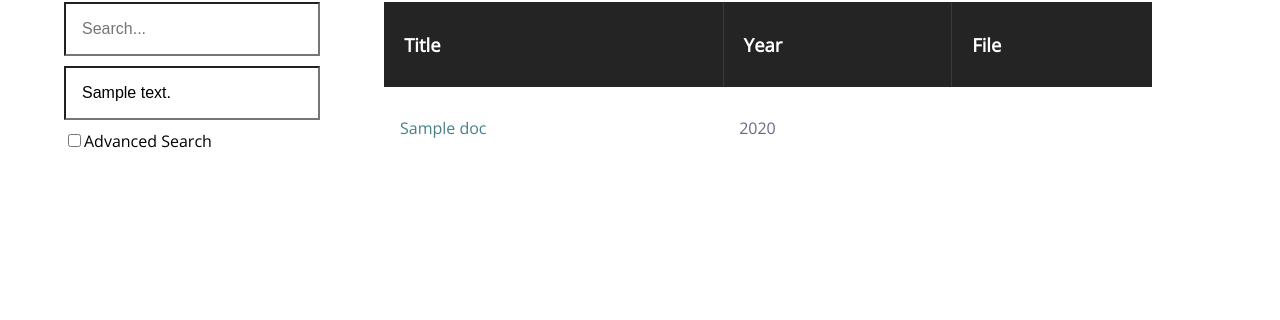
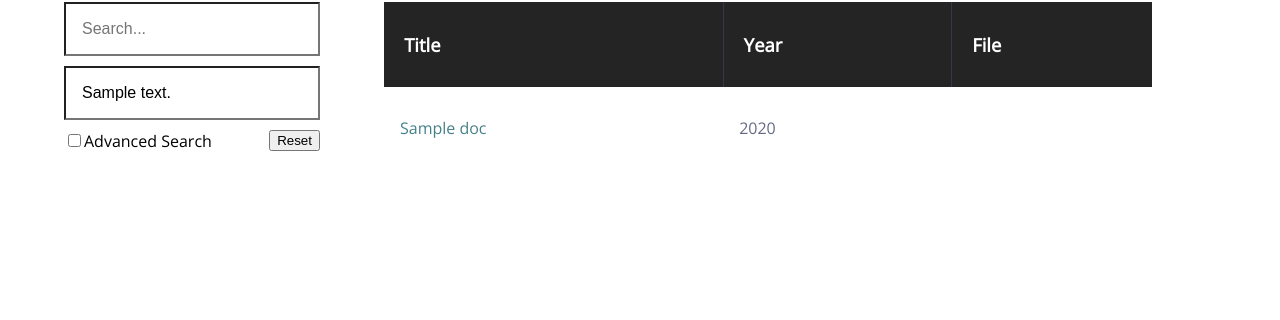
Before and after one commit to SageRalph/search-mendeley, a Flask app: template templates/library.html in a window 1280 px wide. Shown: the part 221-541 px from the top of the page. Run offline with Flask 2, Linux system fonts and the light colour scheme; the template is opened without the code that fills it: most values are stand-ins (such as "Sample title", 1, 10 or a date in 2020); parts of the project's set-up code (start-up, migrations or seed data) failed here and were passed over.

Commit message:
Search form reset

```diff
--- a/static/style.css
+++ b/static/style.css
@@ -53,6 +53,10 @@ input[type=search] {
     border-style: inset;
 }
 
+input[type=reset]{
+    float:right;
+}
+
 table {
     width: 60%;
     margin-top: 40px;
--- a/templates/library.html
+++ b/templates/library.html
@@ -30,6 +30,7 @@
             <input type="search" name="noteQuery" placeholder="Search Annotations..." value="{{noteQuery}}">
             <input id="advancedSearchToggle" type="checkbox" name="advancedSearch" {% if advancedSearch %} checked {% endif %} onclick="toggleAdvSearch();">Advanced Search</input>
             <input type="submit" style="display: none">
+            <input type="reset" onclick="form.reset(); toggleAdvSearch();">
         </form>
     </nav>
 
```
